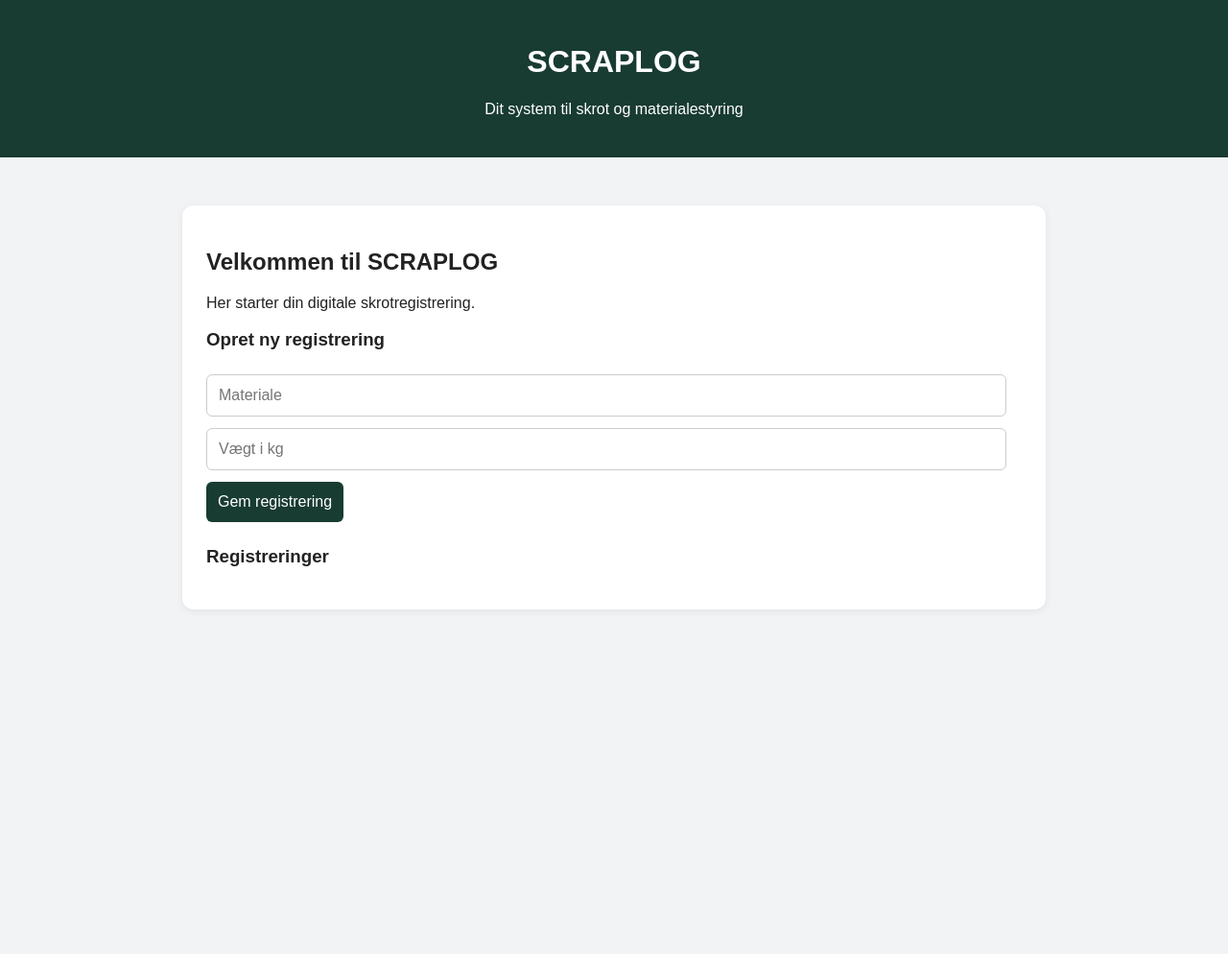
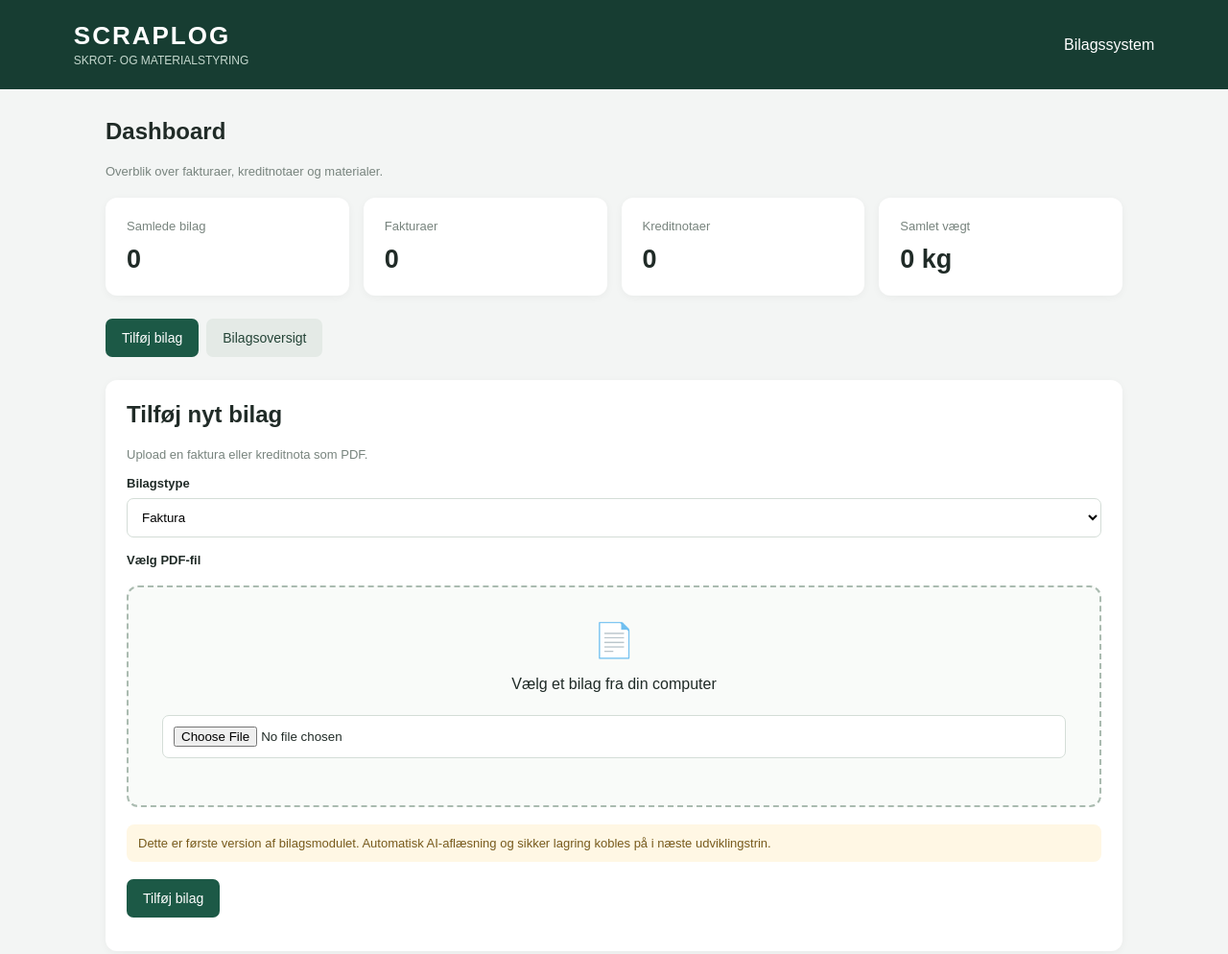
Before and after one commit to emilduros/scraplog, a plain HTML site: page index.html in a window 1280 px wide. Shown: the whole page at 96% size. Before the commit the page ends 800 px from the top, so only its background shows below. Drawn offline with Linux system fonts and the light colour scheme.

Commit message:
Update index.html

```diff
--- a/index.html
+++ b/index.html
@@ -6,85 +6,108 @@
 <meta name="viewport" content="width=device-width, initial-scale=1.0">
 <title>SCRAPLOG</title>
 <style>
-    body {
-      margin: 0;
-      font-family: Arial, sans-serif;
-      background: #f1f3f5;
-      color: #222;
-    }
-    header {
-      background: #183b32;
-      color: white;
-      padding: 25px;
-      text-align: center;
-    }
-    main {
-      max-width: 900px;
-      margin: 30px auto;
-      padding: 20px;
-    }
-    .panel {
-      background: white;
-      padding: 25px;
-      border-radius: 12px;
-      box-shadow: 0 2px 8px #0001;
-    }
-    input, button {
-      padding: 12px;
-      margin: 6px 0;
-      font-size: 16px;
-      border-radius: 6px;
-    }
-    input {
-      border: 1px solid #ccc;
-      width: 95%;
-    }
-    button {
-      background: #183b32;
-      color: white;
-      border: none;
-      cursor: pointer;
-    }
+*{box-sizing:border-box}
+body{margin:0;background:#f3f5f4;color:#202b27;font-family:Arial,sans-serif}
+header{background:#173d32;color:white;padding:22px 6%;display:flex;justify-content:space-between;align-items:center}
+.logo{font-size:26px;font-weight:bold;letter-spacing:2px}
+header span{font-size:12px;color:#c5d8ce}
+main{max-width:1100px;margin:30px auto;padding:0 20px}
+h2{margin-top:0}
+.stats{display:grid;grid-template-columns:repeat(auto-fit,minmax(190px,1fr));gap:15px;margin:20px 0}
+.card{background:white;padding:22px;border-radius:12px;box-shadow:0 2px 8px #0000000b}
+.stat{font-size:27px;font-weight:bold;margin-top:12px}
+.muted{color:#78847e;font-size:13px}
+button{background:#1c5946;color:white;border:0;border-radius:7px;padding:12px 17px;cursor:pointer;font-size:14px}
+button:hover{background:#26765c}
+.secondary{background:#e7eee9;color:#234d3e}
+.tabs{display:flex;gap:8px;flex-wrap:wrap;margin:24px 0}
+.tabs button{background:#e4eae6;color:#244437}
+.tabs button.active{background:#1c5946;color:white}
+.upload{border:2px dashed #aabbb0;border-radius:12px;padding:35px;text-align:center;background:#f9fbf9;margin:18px 0}
+input,select{padding:11px;border:1px solid #d4ddd7;border-radius:7px;width:100%;margin:7px 0 14px;background:white}
+label{font-size:13px;font-weight:bold}
+table{width:100%;border-collapse:collapse;font-size:13px}
+th,td{text-align:left;padding:13px 9px;border-bottom:1px solid #edf0ed}
+th{color:#748078}
+.tag{background:#e5f1e9;color:#286044;padding:5px 9px;border-radius:20px;font-size:11px}
+.hidden{display:none}
+.notice{padding:12px;background:#fff7e4;border-radius:8px;color:#775a1c;font-size:13px;margin-top:15px}
+@media(max-width:600px){header{padding:18px;display:block}.stats{grid-template-columns:1fr 1fr}table{font-size:11px}}
 </style>
 </head>
 <body>
 <header>
-    <h1>SCRAPLOG</h1>
-    <p>Dit system til skrot og materialestyring</p>
+<div>
+<div class="logo">SCRAPLOG</div>
+<span>SKROT- OG MATERIALSTYRING</span>
+</div>
+<div>Bilagssystem</div>
 </header>
-
 <main>
-    <div class="panel">
-      <h2>Velkommen til SCRAPLOG</h2>
-      <p>Her starter din digitale skrotregistrering.</p>
-
-      <h3>Opret ny registrering</h3>
-      <input id="materiale" placeholder="Materiale">
-      <input id="vaegt" type="number" placeholder="Vægt i kg">
-      <button onclick="registrer()">Gem registrering</button>
-
-      <h3>Registreringer</h3>
-      <ul id="liste"></ul>
+<h2>Dashboard</h2>
+<p class="muted">Overblik over fakturaer, kreditnotaer og materialer.</p>
+<div class="stats">
+<div class="card"><div class="muted">Samlede bilag</div><div class="stat" id="count">0</div></div>
+<div class="card"><div class="muted">Fakturaer</div><div class="stat" id="invoices">0</div></div>
+<div class="card"><div class="muted">Kreditnotaer</div><div class="stat" id="credits">0</div></div>
+<div class="card"><div class="muted">Samlet vægt</div><div class="stat" id="weight">0 kg</div></div>
 </div>
+<div class="tabs">
+<button class="active" onclick="show('upload',this)">Tilføj bilag</button>
+<button onclick="show('documents',this)">Bilagsoversigt</button>
+</div>
+<section id="upload" class="card">
+<h2>Tilføj nyt bilag</h2>
+<p class="muted">Upload en faktura eller kreditnota som PDF.</p>
+<label>Bilagstype</label>
+<select id="type"><option>Faktura</option><option>Kreditnota</option></select>
+<label>Vælg PDF-fil</label>
+<div class="upload">
+<div style="font-size:35px">📄</div>
+<p>Vælg et bilag fra din computer</p>
+<input type="file" id="file" accept=".pdf,application/pdf">
+</div>
+<div class="notice">Dette er første version af bilagsmodulet. Automatisk AI-aflæsning og sikker lagring kobles på i næste udviklingstrin.</div>
+<br>
+<button onclick="addDocument()">Tilføj bilag</button>
+<p id="message" class="muted"></p>
+</section>
+<section id="documents" class="card hidden">
+<h2>Bilagsoversigt</h2>
+<div style="overflow-x:auto">
+<table>
+<thead><tr><th>Filnavn</th><th>Type</th><th>Dato tilføjet</th><th>Status</th></tr></thead>
+<tbody id="rows"><tr><td colspan="4" class="muted">Ingen bilag tilføjet endnu.</td></tr></tbody>
+</table>
+</div>
+</section>
 </main>
-
 <script>
-    function registrer() {
-      const materiale = document.getElementById("materiale").value;
-      const vaegt = document.getElementById("vaegt").value;
-
-      if (!materiale || !vaegt || Number(vaegt) <= 0) {
-        alert("Indtast materiale og en gyldig vægt.");
-        return;
+let docs=[];
+function show(id,button){
+document.getElementById('upload').classList.toggle('hidden',id!=='upload');
+document.getElementById('documents').classList.toggle('hidden',id!=='documents');
+document.querySelectorAll('.tabs button').forEach(b=>b.classList.remove('active'));
+button.classList.add('active');
 }
-
-      const punkt = document.createElement("li");
-      punkt.textContent = materiale + " – " + vaegt + " kg";
-      document.getElementById("liste").appendChild(punkt);
-
-      document.getElementById("materiale").value = "";
-      document.getElementById("vaegt").value = "";
+function addDocument(){
+const file=document.getElementById('file').files[0];
+const type=document.getElementById('type').value;
+const message=document.getElementById('message');
+if(!file){message.textContent='Vælg venligst en PDF-fil først.';return;}
+if(file.type!=='application/pdf'){message.textContent='Filen skal være en PDF.';return;}
+docs.push({name:file.name,type:type,date:new Date().toLocaleDateString('da-DK')});
+document.getElementById('file').value='';
+message.textContent='Bilaget er tilføjet til denne visning. Det er endnu ikke uploadet til en permanent database.';
+render();
 }
+function render(){
+document.getElementById('count').textContent=docs.length;
+document.getElementById('invoices').textContent=docs.filter(d=>d.type==='Faktura').length;
+document.getElementById('credits').textContent=docs.filter(d=>d.type==='Kreditnota').length;
+document.getElementById('rows').innerHTML=docs.length?docs.map(d=>`<tr><td>${escapeHTML(d.name)}</td><td>${d.type}</td><td>${d.date}</td><td><span class="tag">Afventer aflæsning</span></td></tr>`).join(''):'<tr><td colspan="4">Ingen bilag tilføjet endnu.</td></tr>';
+}
+function escapeHTML(s){return s.replace(/[&<>"']/g,c=>({'&':'&amp;','<':'&lt;','>':'&gt;','"':'&quot;',"'":'&#39;'}[c]));}
 </script>
 </body>
 </html>
```
Lines whose indentation alone changed are shown as unchanged.
